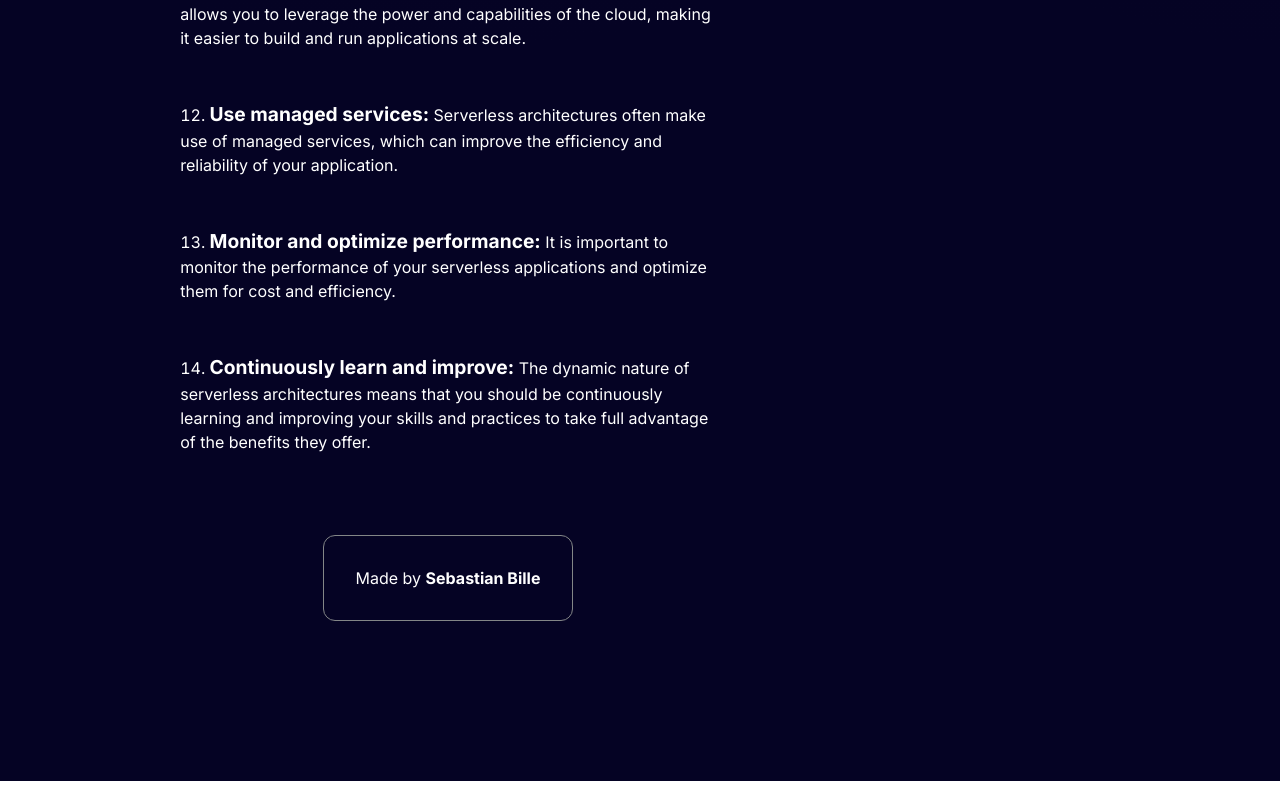
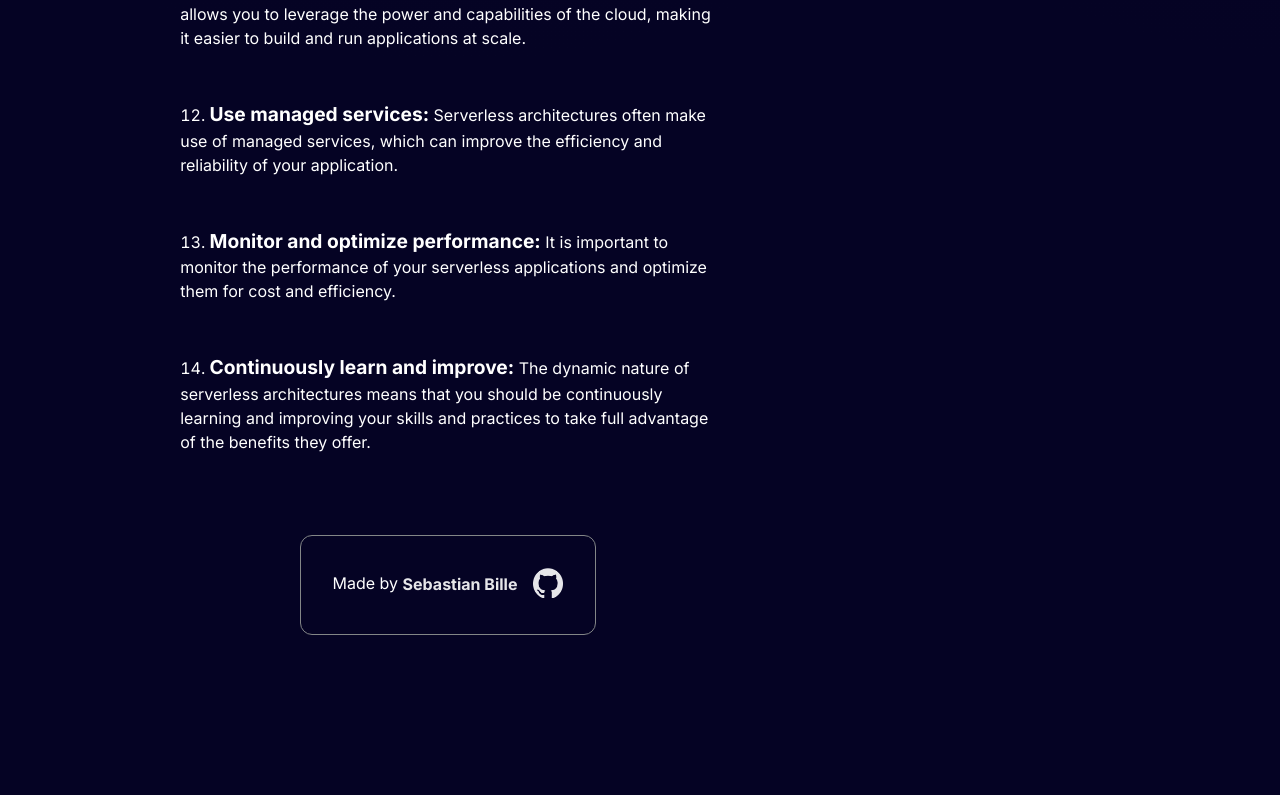
Before and after one commit to TastefulElk/serverless-manifesto, a Next.js app: page / in a window 1280 px wide. Shown: the part 2321-3116 px from the top of the page. Built offline with nearby package versions, Linux system fonts and the light colour scheme.

Commit message:
add github link and ga

```diff
--- a/pages/_app.tsx
+++ b/pages/_app.tsx
@@ -1,6 +1,25 @@
 import '../styles/globals.css'
 import type { AppProps } from 'next/app'
+import Script from 'next/script'
 
 export default function App({ Component, pageProps }: AppProps) {
-  return <Component {...pageProps} />
+
+  return <>
+    <Script strategy='afterInteractive' src='https://www.googletagmanager.com/gtag/js?id=G-54EJZSB822' />
+    <Script
+      id='google-analytics'
+      strategy='afterInteractive'
+      dangerouslySetInnerHTML={{
+        __html: `
+          window.dataLayer = window.dataLayer || [];
+          function gtag(){dataLayer.push(arguments);}
+          gtag('js', new Date());
+
+          gtag('config', 'G-54EJZSB822');`
+      }}
+    >
+
+    </Script>
+    <Component {...pageProps} />
+  </>
 }
--- a/pages/_document.tsx
+++ b/pages/_document.tsx
@@ -1,4 +1,5 @@
 import { Html, Head, Main, NextScript } from 'next/document'
+import Script from 'next/script'
 
 export default function Document() {
   return (
--- a/pages/index.tsx
+++ b/pages/index.tsx
@@ -1,6 +1,7 @@
 import Head from 'next/head';
 import { Inter } from '@next/font/google';
 import styles from '../styles/Home.module.css';
+import Image from 'next/image';
 
 const inter = Inter({ subsets: ['latin'] });
 
@@ -177,10 +178,13 @@ export default function Home() {
           </div>
         </div>
         <footer>
-          Made by{' '}
-          <a href='https://sebastianbille.com/'>
-            <span>Sebastian Bille</span>
-          </a>
+          <p>Made by{' '}
+            <a href='https://sebastianbille.com/'>
+              <span>Sebastian Bille</span>
+            </a>
+            <a href='https://github.com/TastefulElk/serverless-manifesto' className={styles.github}><Image src='/github-icon.png' alt='Github share icon' width={30} height={30} /></a>
+          </p>
+          {/* <p></p> */}
         </footer>
       </main>
     </>
--- a/styles/Home.module.css
+++ b/styles/Home.module.css
@@ -66,13 +66,6 @@
   font-family: var(--font-mono);
 }
 
-.description a {
-  display: flex;
-  justify-content: center;
-  align-items: center;
-  gap: 0.5rem;
-}
-
 .description p {
   position: relative;
   margin: 0;
@@ -118,6 +111,11 @@
   font-size: 0.9rem;
   line-height: 1.5;
   max-width: 30ch;
+}
+
+.github {
+  padding-left: 1rem;
+  vertical-align: middle;
 }
 
 /* Enable hover only on non-touch devices */
@@ -215,9 +213,3 @@
     grid-template-columns: repeat(2, 50%);
   }
 }
-
-@media (prefers-color-scheme: dark) {
-  .vercelLogo {
-    filter: invert(1);
-  }
-}
--- a/styles/globals.css
+++ b/styles/globals.css
@@ -40,6 +40,12 @@ a {
   color: inherit;
   text-decoration: none;
   font-weight: bold;
+  opacity: .9;
+}
+
+a:hover {
+  opacity: 1;
+  transition: opacity 200ms;
 }
 
 footer {
@@ -48,6 +54,12 @@ footer {
   border-radius: var(--border-radius);
   position: relative;
   margin-top: 4rem;
+
+  display: flex;
+  justify-content: center;
+  align-items: center;
+  flex-direction: column;
+  gap: 1rem;
 }
 
 @media (prefers-color-scheme: dark) {
```
Also changed, not shown: public/github-icon.png (added).
